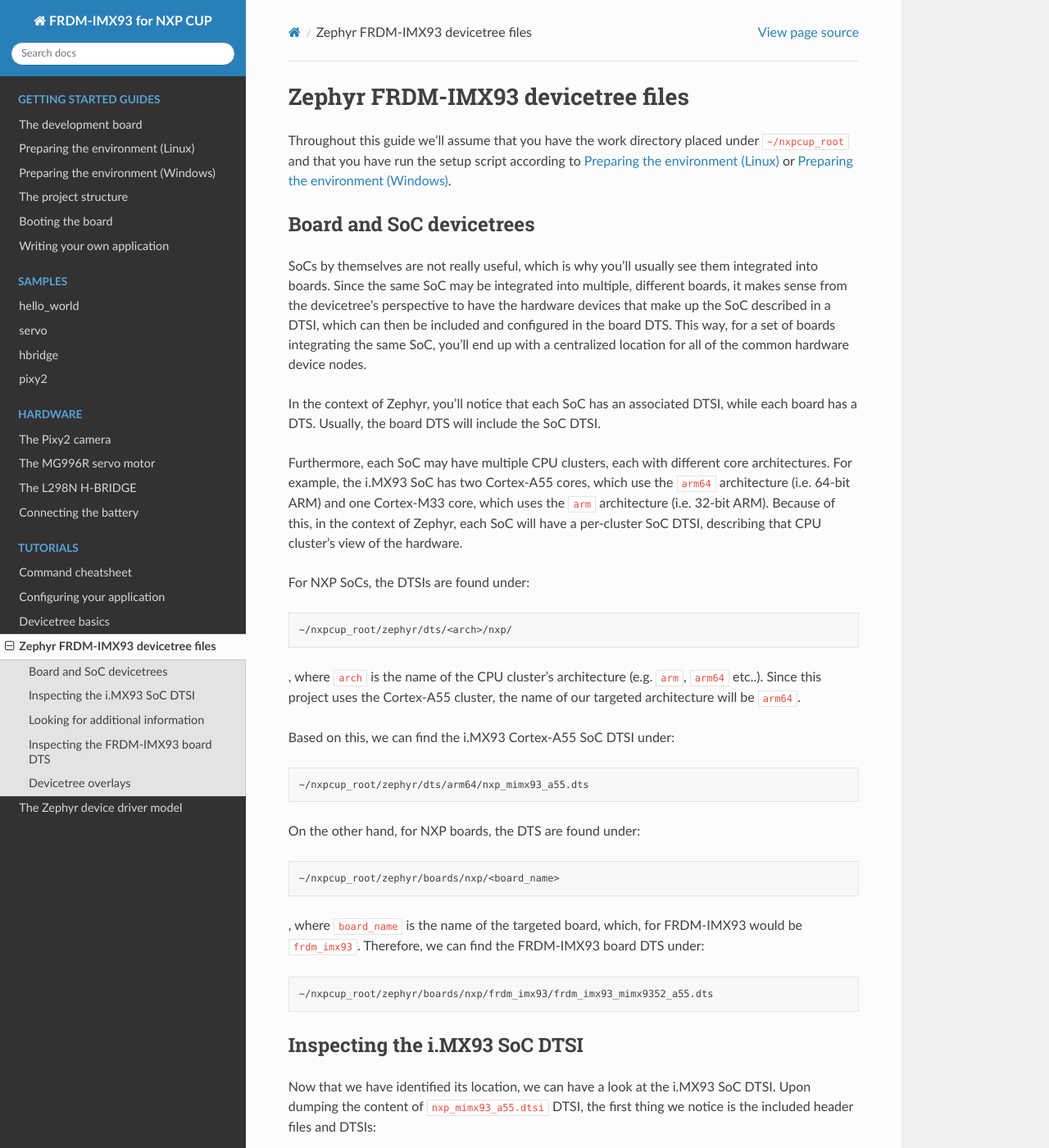
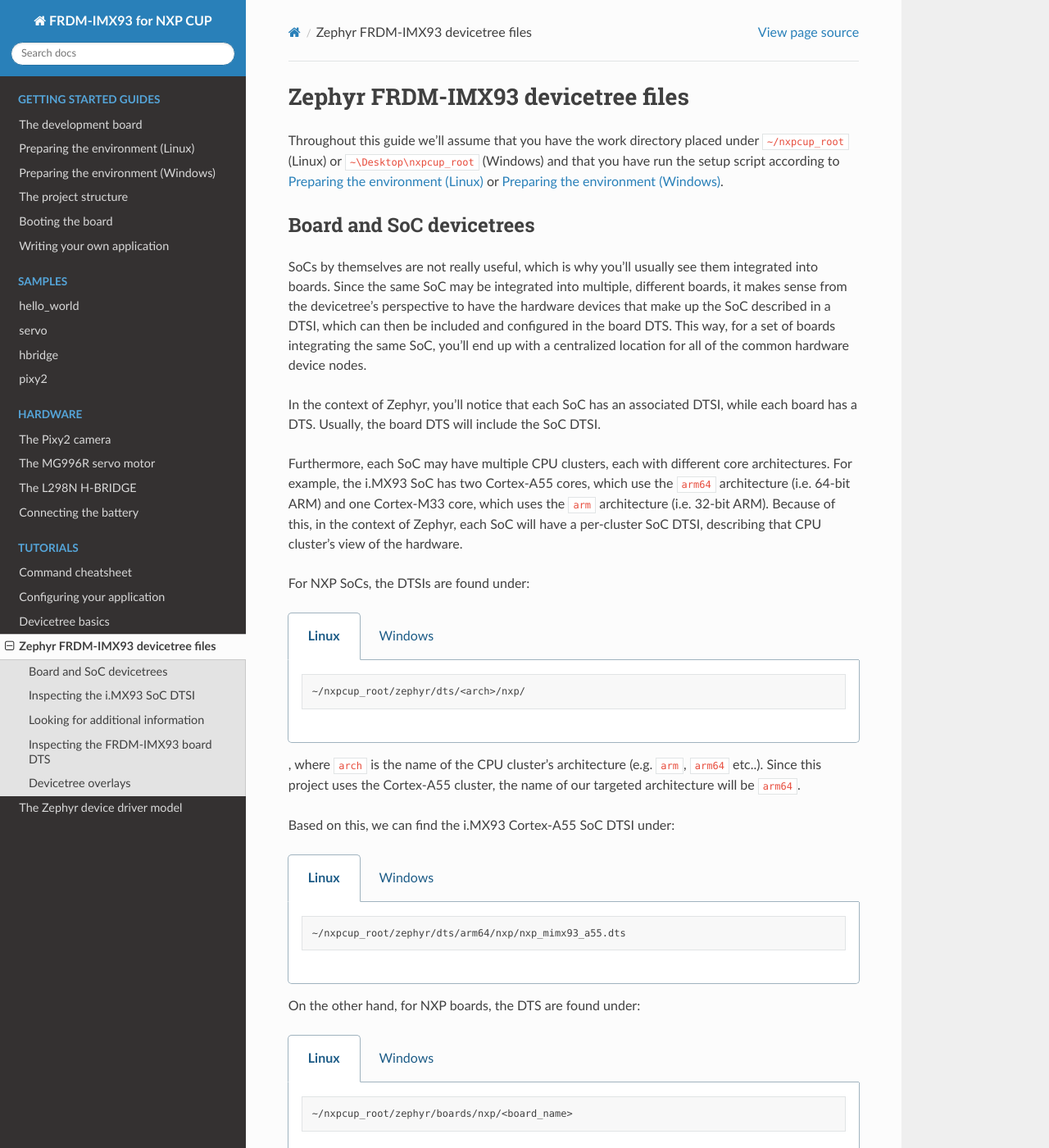
Before and after one commit to NXPHoverGames/frdm-imx93-for-nxpcup, a Sphinx documentation site: the page built from doc/tutorials/zephyr_and_devicetrees.rst, in a window 1280 px wide and 1400 px high. Shown: the whole window at 82% size. Built offline with Sphinx 7.4.7 and the Read the Docs theme 3.1.0, drawn with Linux system fonts in a browser that asks for light colours.

Commit message:
doc: zephyr_and_devicetrees: add windows/linux paths
The repo paths differ for Linux and Windows environments.
Add paths for each environment.

Signed-off-by: Laurentiu Mihalcea <laurentiu.mihalcea@nxp.com>

```diff
--- a/doc/tutorials/zephyr_and_devicetrees.rst
+++ b/doc/tutorials/zephyr_and_devicetrees.rst
@@ -2,9 +2,9 @@
 ==================================
 
 Throughout this guide we'll assume that you have the work directory
-placed under ``~/nxpcup_root`` and that you have run the setup script
-according to :ref:`preparing-environment-linux` or
-:ref:`preparing-the-environment-windows`.
+placed under ``~/nxpcup_root`` (Linux) or ``~\Desktop\nxpcup_root`` (Windows)
+and that you have run the setup script according to :ref:`preparing-environment-linux`
+or :ref:`preparing-the-environment-windows`.
 
 Board and SoC devicetrees
 -------------------------
@@ -29,9 +29,19 @@
 
 For NXP SoCs, the DTSIs are found under:
 
-.. code-block:: text
+.. tabs::
 
-   ~/nxpcup_root/zephyr/dts/<arch>/nxp/
+      .. group-tab:: Linux
+
+         .. code-block:: text
+
+            ~/nxpcup_root/zephyr/dts/<arch>/nxp/
+
+      .. group-tab:: Windows
+
+         .. code-block:: text
+
+            ~\Desktop\nxpcup_root\zephyr\dts\<arch>\nxp\
 
 , where ``arch`` is the name of the CPU cluster's architecture (e.g. ``arm``,
 ``arm64`` etc..). Since this project uses the Cortex-A55 cluster, the name of
@@ -39,22 +49,52 @@
 
 Based on this, we can find the i.MX93 Cortex-A55 SoC DTSI under:
 
-.. code-block:: text
+.. tabs::
 
-   ~/nxpcup_root/zephyr/dts/arm64/nxp_mimx93_a55.dts
+      .. group-tab:: Linux
+
+         .. code-block:: text
+
+	    ~/nxpcup_root/zephyr/dts/arm64/nxp/nxp_mimx93_a55.dts
+
+      .. group-tab:: Windows
+
+         .. code-block:: text
+
+            ~\Desktop\nxpcup_root\zephyr\dts\arm64\nxp\nxp_mimx93_a55.dts
 
 On the other hand, for NXP boards, the DTS are found under:
 
-.. code-block:: text
+.. tabs::
 
-   ~/nxpcup_root/zephyr/boards/nxp/<board_name>
+      .. group-tab:: Linux
+
+         .. code-block:: text
+
+	    ~/nxpcup_root/zephyr/boards/nxp/<board_name>
+
+      .. group-tab:: Windows
+
+         .. code-block:: text
+
+            ~\Desktop\nxpcup_root\zephyr\boards\nxp\<board_name>
 
 , where ``board_name`` is the name of the targeted board, which, for FRDM-IMX93
 would be ``frdm_imx93``. Therefore, we can find the FRDM-IMX93 board DTS under:
 
-.. code-block:: bash
+.. tabs::
 
-  ~/nxpcup_root/zephyr/boards/nxp/frdm_imx93/frdm_imx93_mimx9352_a55.dts
+      .. group-tab:: Linux
+
+         .. code-block:: text
+
+	    ~/nxpcup_root/zephyr/boards/nxp/frdm_imx93/frdm_imx93_mimx9352_a55.dts
+
+      .. group-tab:: Windows
+
+         .. code-block:: text
+
+            ~\Desktop\nxpcup_root\zephyr\boards\nxp\frdm_imx93\frdm_imx93_mimx9352_a55.dts
 
 Inspecting the i.MX93 SoC DTSI
 ------------------------------
```
